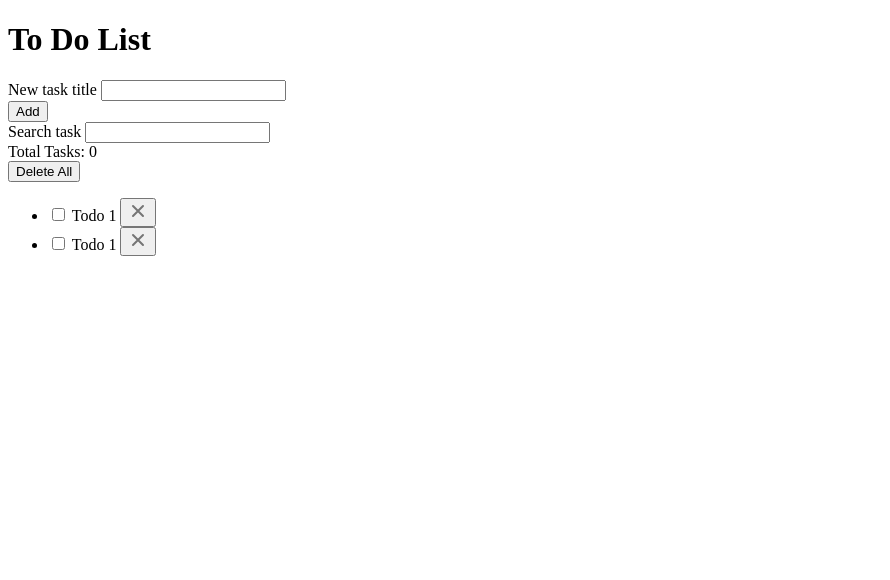
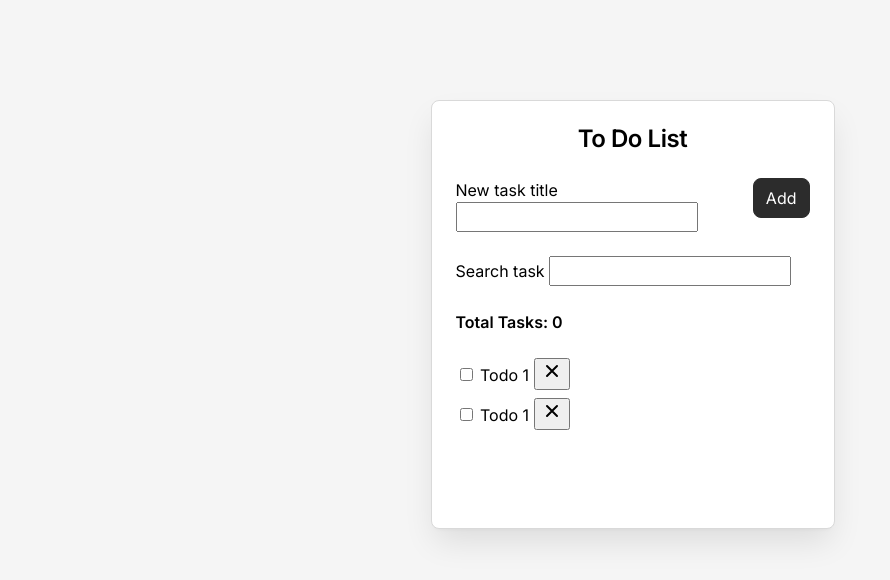
Before and after one commit to AlexeyXolosha/ToDoList, a plain HTML site: page src/index.html in a window 1280 px wide. Shown: the whole page, without its empty margins (0-890 px from the left). Drawn offline with Linux system fonts and the light colour scheme.

Commit message:
style 50%

```diff
--- a/src/index.html
+++ b/src/index.html
@@ -5,7 +5,7 @@
     <meta name="viewport"
           content="width=device-width, user-scalable=no, initial-scale=1.0, maximum-scale=1.0, minimum-scale=1.0">
     <meta http-equiv="X-UA-Compatible" content="ie=edge">
-    <link rel="stylesheet" href="styles/main.css">
+    <link rel="stylesheet" href="styles/index.css">
     <script src="./js/app.js" type="module"></script>
     <title>To Do List</title>
 </head>
--- a/src/styles/components/button.css
+++ b/src/styles/components/button.css
@@ -0,0 +1,19 @@
+.button {
+    display: inline-flex;
+    align-items: center;
+    height: var(--input-height);
+    padding: 12px;
+    color: var(--color-white);
+    background-color: var(--color-dark-2);
+    border: 1px solid var(--color-dark-2);
+    border-radius: var(--border-radius);
+
+    &:hover {
+        color: var(--color-dark-2);
+        background-color: transparent;
+    }
+
+    &:active {
+        scale: 1.05;
+    }
+}
--- a/src/styles/components/field.css
+++ b/src/styles/components/field.css
@@ -0,0 +1,3 @@
+.field {
+
+}
--- a/src/styles/components/todo.css
+++ b/src/styles/components/todo.css
@@ -0,0 +1,72 @@
+.todo {
+    display: flex;
+    flex-direction: column;
+    row-gap: 24px;
+    width: 100%;
+    max-width: 404px;
+    min-height: 429px;
+    padding: 24px;
+    background-color: var(--color-white);
+    border: var(--border);
+    border-radius: var(--border-radius);
+    box-shadow: var(--box-shadow);
+}
+
+.todo__title {
+    text-align: center;
+    font-size: 24px;
+    font-weight: 600;
+    line-height: 1.2;
+    letter-spacing: -0.02em;
+}
+
+.todo__form {
+    display: flex;
+    column-gap: 16px;
+}
+
+.todo__field {
+    width: 100%;
+}
+
+.todo__info {
+    display: flex;
+    justify-content: space-between;
+    align-items: center;
+    column-gap: 16px;
+    font-weight: 600;
+}
+
+.todo__delete-all-button {
+    padding: 0;
+    background-color: transparent;
+    border: none;
+
+    &:hover {
+        color: var(--color-gray-4);
+    }
+
+    &:not(.is-visible) {
+        opacity: 0;
+        visibility: hidden;
+    }
+}
+
+.todo__list,
+.todo__empty-message {
+    &:empty {
+        display: none;
+    }
+}
+
+.todo__list {
+    --todoListGap: 8px;
+
+    display: grid;
+    row-gap: var(--todoListGap);
+}
+
+.todo__empty-message {
+    text-align: center;
+    color: var(--color-gray-4);
+}
--- a/src/styles/fonts.css
+++ b/src/styles/fonts.css
@@ -0,0 +1 @@
+@import url('https://fonts.googleapis.com/css2?family=Inter:opsz,wght@14..32,100..900&display=swap');
--- /dev/null
+++ b/src/styles/globals.css
@@ -0,0 +1,21 @@
+body {
+    display: flex;
+    align-items: start;
+    justify-content: center;
+    min-height: 100vh;
+    padding: 100px 30px;
+    font-family: 'Inter', sans-serif;
+    background-color: var(--color-gray-1);
+}
+
+input,
+label,
+button {
+    transition-duration: var(--transition-duration);
+}
+
+:focus-visible {
+    outline: 2px dashed var(--color-black);
+    outline-offset: 4px;
+    transition-duration: 0s !important;
+}
--- a/src/styles/index.css
+++ b/src/styles/index.css
@@ -0,0 +1,9 @@
+@import "normalize.css";
+@import "fonts.css";
+@import "variables.css";
+@import "globals.css";
+
+@import "components/button.css";
+@import "components/field.css";
+@import "components/todo.css";
+@import "components/todo-item.css";
--- a/src/styles/variables.css
+++ b/src/styles/variables.css
@@ -0,0 +1,21 @@
+:root {
+    --color-white: #FFFFFF;
+
+    --color-gray-1: #f5f5f5;
+    --color-gray-2: #d9d9d9;
+    --color-gray-3: #b3b3b3;
+    --color-gray-4: #757575;
+
+    --color-black: #000000;
+    --color-dark-1: #1e1e1e;
+    --color-dark-2: #2c2c2c;
+
+    --border: 1px solid var(--color-gray-2);
+    --border-radius: 8px;
+
+    --box-shadow: 0 4px 4px -4px rgba(12, 12, 13, 0.05), 0 16px 32px -4px rgba(12, 12, 13, 0.1);
+
+    --input-height: 40px;
+
+    --transition-duration: 0.2s;
+}
```
